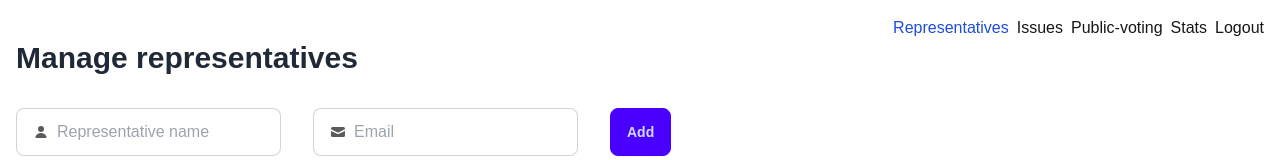
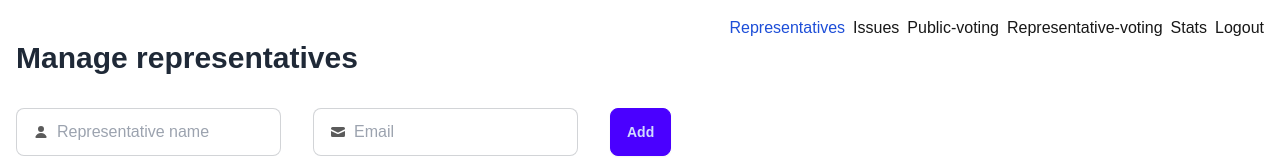
Before and after one commit to CarlUdo/voting-app, a Next.js app: page /representatives in a window 1280 px wide. Shown: the top 160 px of the page. Built offline with nearby package versions, Linux system fonts and the light colour scheme; no server answers; the database is empty.

Commit message:
Update with new link

```diff
--- a/src/ui/top-nav.tsx
+++ b/src/ui/top-nav.tsx
@@ -16,6 +16,10 @@ const links = [
   {
     name: "Public-voting",
     href: "/public-voting",
+  },
+  {
+    name: "Representative-voting",
+    href: "/representative-voting",
   },
   {
     name: "Stats",
```
